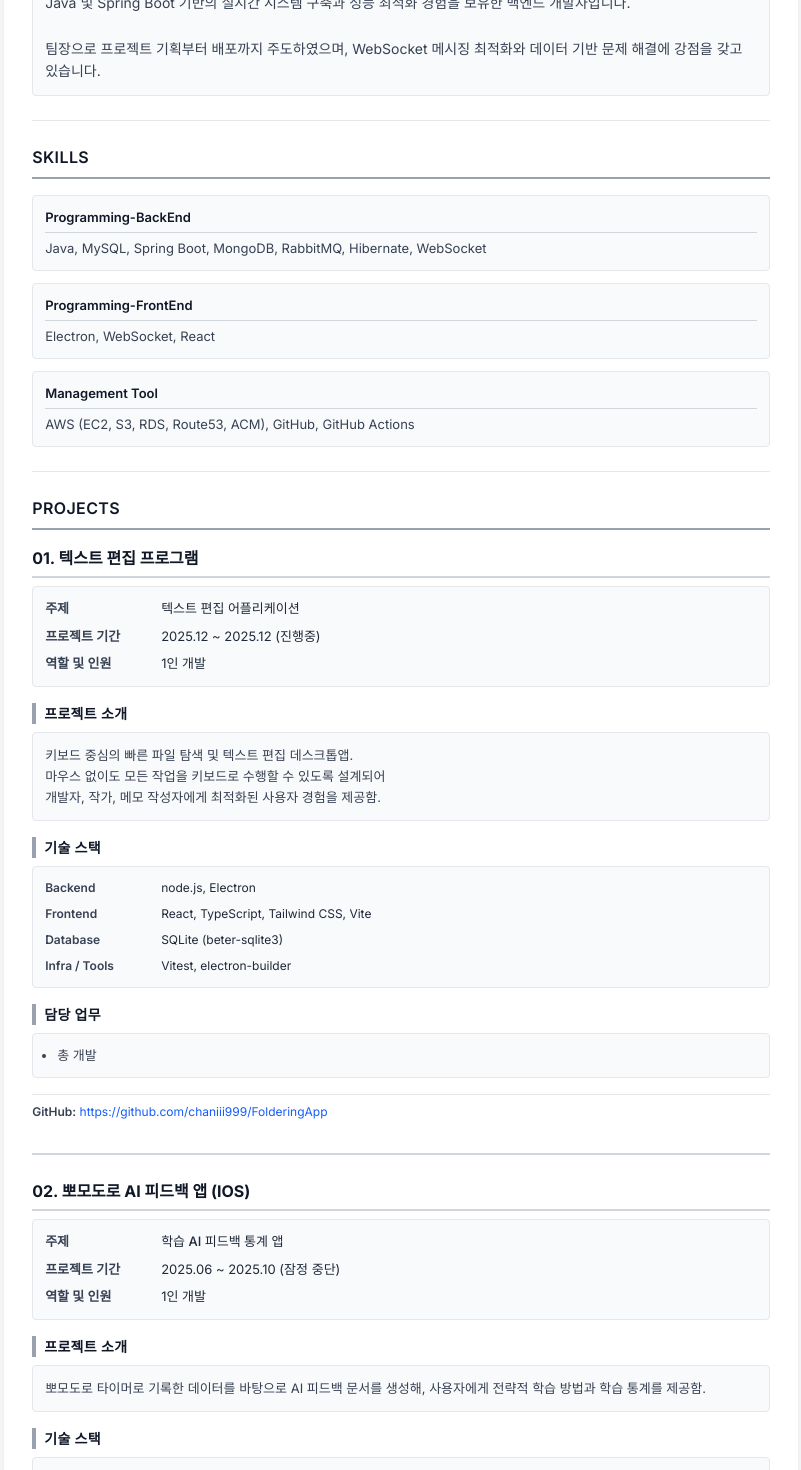
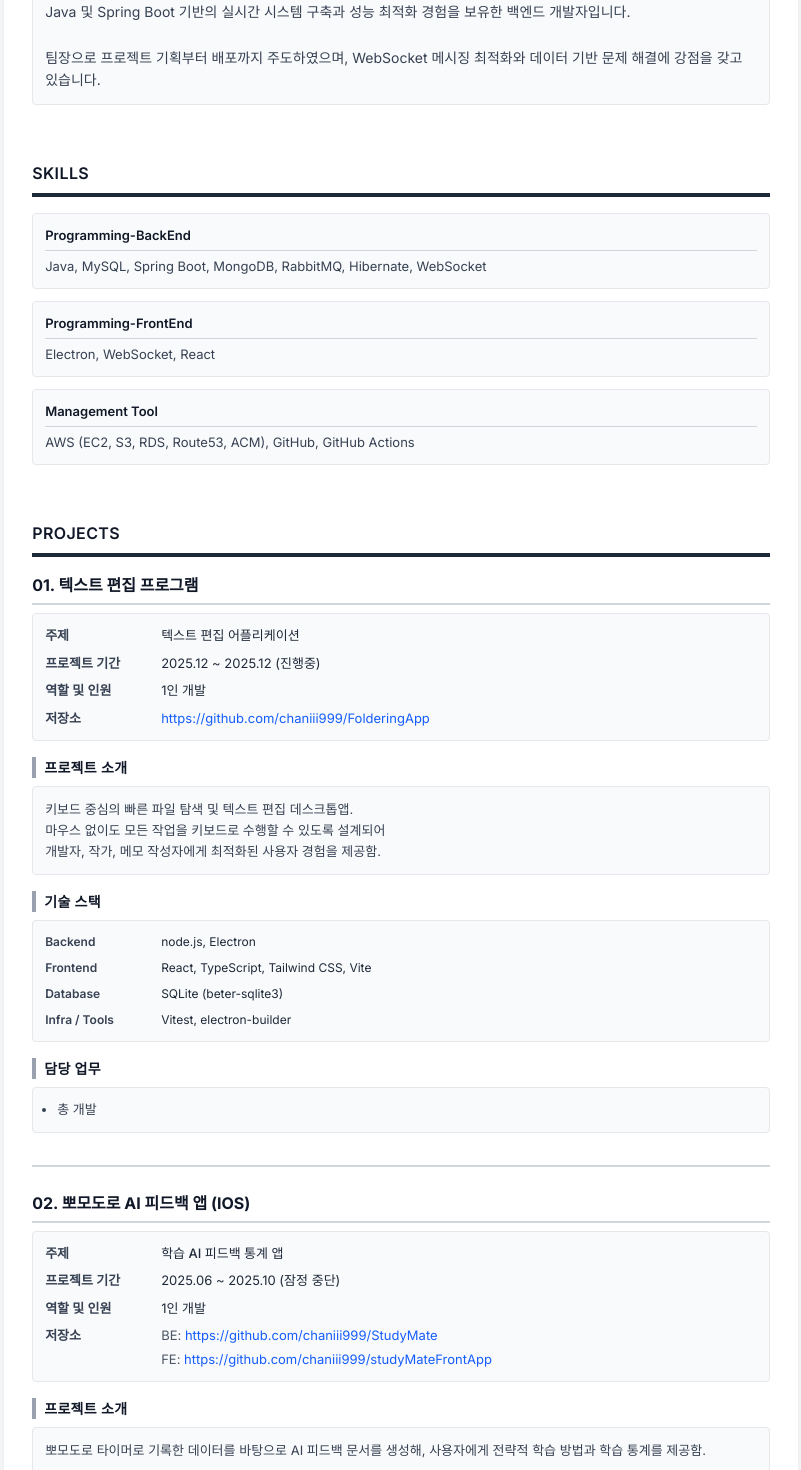
Before and after one commit to chaniii999/Developer-Resume-Template, a React (Vite) app: page / in a window 1280 px wide. Shown: the part 360-1830 px from the top of the page, without its empty margins (239-1040 px from the left). Built offline with nearby package versions, Linux system fonts and the light colour scheme.

Commit message:
Enhance resume components by adding repository links for projects, updating section headers with improved styling, and adjusting layout spacing for better visual consistency. Also, include '/docs' in .gitignore to exclude documentation files.

```diff
--- a/src/app/App.tsx
+++ b/src/app/App.tsx
@@ -13,25 +13,25 @@
         <div className="p-[28px]">
           <Header personalInfo={resumeData.personalInfo} />
 
-          <div className="border-t border-gray-200 mb-6"></div>
+          <div className="h-8"></div>
 
           <Summary summary={resumeData.summary} />
 
-          <div className="border-t border-gray-200 mb-6"></div>
+          <div className="h-8"></div>
 
           <Skills skills={resumeData.skills} />
 
-          <div className="border-t border-gray-200 mb-6"></div>
+          <div className="h-8"></div>
 
           <Projects projects={resumeData.projects} />
 
-          <div className="border-t border-gray-200 mb-6"></div>
+          <div className="h-8"></div>
 
           <Education education={resumeData.education} />
 
           {resumeData.qualifications && resumeData.qualifications.length > 0 && (
             <>
-              <div className="border-t border-gray-200 mb-6"></div>
+              <div className="h-8"></div>
               <Qualifications qualifications={resumeData.qualifications} />
             </>
           )}
--- a/src/app/components/resume/Education.tsx
+++ b/src/app/components/resume/Education.tsx
@@ -7,7 +7,7 @@
 export default function Education({ education }: EducationProps) {
   return (
     <section>
-      <h2 className="text-[16px] font-semibold text-gray-900 mb-4 uppercase tracking-wide border-b-2 border-gray-400 pb-2">
+      <h2 className="text-[16px] font-semibold text-gray-900 mb-4 uppercase tracking-wide border-b-4 border-gray-800 pb-2">
         Education
       </h2>
       <div className="flex flex-col gap-3">
--- a/src/app/components/resume/ProjectItem.tsx
+++ b/src/app/components/resume/ProjectItem.tsx
@@ -24,6 +24,50 @@
 
               <div className="text-gray-700 font-semibold">역할 및 인원</div>
               <div className="text-gray-800">{project.role}</div>
+
+              {project.repository && (
+                <>
+                  <div className="text-gray-700 font-semibold">저장소</div>
+                  <div className="text-gray-800 flex flex-col gap-1">
+                    {project.repository.repo && (
+                      <a
+                        href={project.repository.repo.startsWith('http') ? project.repository.repo : `https://${project.repository.repo}`}
+                        target="_blank"
+                        rel="noopener noreferrer"
+                        className="text-blue-600 hover:text-blue-800 hover:underline"
+                      >
+                        {project.repository.repo}
+                      </a>
+                    )}
+                    {project.repository.backend && (
+                      <div>
+                        <span className="text-gray-600">BE: </span>
+                        <a
+                          href={project.repository.backend.startsWith('http') ? project.repository.backend : `https://${project.repository.backend}`}
+                          target="_blank"
+                          rel="noopener noreferrer"
+                          className="text-blue-600 hover:text-blue-800 hover:underline"
+                        >
+                          {project.repository.backend}
+                        </a>
+                      </div>
+                    )}
+                    {project.repository.frontend && (
+                      <div>
+                        <span className="text-gray-600">FE: </span>
+                        <a
+                          href={project.repository.frontend.startsWith('http') ? project.repository.frontend : `https://${project.repository.frontend}`}
+                          target="_blank"
+                          rel="noopener noreferrer"
+                          className="text-blue-600 hover:text-blue-800 hover:underline"
+                        >
+                          {project.repository.frontend}
+                        </a>
+                      </div>
+                    )}
+                  </div>
+                </>
+              )}
             </div>
           </div>
         </div>
@@ -103,19 +147,6 @@
           </div>
         )}
 
-        {project.github && (
-          <div className="text-[12px] text-gray-600 border-t border-gray-200 pt-2">
-            <span className="font-semibold text-gray-700">GitHub:</span>{' '}
-            <a
-              href={project.github.startsWith('http') ? project.github : `https://${project.github}`}
-              target="_blank"
-              rel="noopener noreferrer"
-              className="text-blue-600 hover:text-blue-800 hover:underline"
-            >
-              {project.github}
-            </a>
-          </div>
-        )}
       </div>
       {!isLast && <div className="border-t-2 border-gray-300 mt-2"></div>}
     </>
--- a/src/app/components/resume/Projects.tsx
+++ b/src/app/components/resume/Projects.tsx
@@ -8,7 +8,7 @@
 export default function Projects({ projects }: ProjectsProps) {
   return (
     <section className="mb-6">
-      <h2 className="text-[16px] font-semibold text-gray-900 mb-4 uppercase tracking-wide border-b-2 border-gray-400 pb-2">
+      <h2 className="text-[16px] font-semibold text-gray-900 mb-4 uppercase tracking-wide border-b-4 border-gray-800 pb-2">
         Projects
       </h2>
 
--- a/src/app/components/resume/Qualifications.tsx
+++ b/src/app/components/resume/Qualifications.tsx
@@ -7,7 +7,7 @@
 export default function Qualifications({ qualifications }: QualificationsProps) {
   return (
     <section>
-      <h2 className="text-[16px] font-semibold text-gray-900 mb-4 uppercase tracking-wide border-b-2 border-gray-400 pb-2">
+      <h2 className="text-[16px] font-semibold text-gray-900 mb-4 uppercase tracking-wide border-b-4 border-gray-800 pb-2">
         Qualifications
       </h2>
       <div className="flex flex-col gap-3">
--- a/src/app/components/resume/Skills.tsx
+++ b/src/app/components/resume/Skills.tsx
@@ -7,7 +7,7 @@
 export default function Skills({ skills }: SkillsProps) {
   return (
     <section className="mb-6">
-      <h2 className="text-[16px] font-semibold text-gray-900 mb-4 uppercase tracking-wide border-b-2 border-gray-400 pb-2">
+      <h2 className="text-[16px] font-semibold text-gray-900 mb-4 uppercase tracking-wide border-b-4 border-gray-800 pb-2">
         Skills
       </h2>
       <div className="flex flex-col gap-3">
--- a/src/app/components/resume/Summary.tsx
+++ b/src/app/components/resume/Summary.tsx
@@ -5,7 +5,7 @@
 export default function Summary({ summary }: SummaryProps) {
   return (
     <section className="mb-6">
-      <h2 className="text-[16px] font-semibold text-gray-900 mb-4 uppercase tracking-wide border-b-2 border-gray-400 pb-2">
+      <h2 className="text-[16px] font-semibold text-gray-900 mb-4 uppercase tracking-wide border-b-4 border-gray-800 pb-2">
         Summary
       </h2>
       <div className="bg-gray-50 border border-gray-200 rounded-sm">
--- a/src/data/resume.ts
+++ b/src/data/resume.ts
@@ -30,6 +30,11 @@
   subject: string;
   period: string;
   role: string;
+  repository?: {
+    backend?: string;
+    frontend?: string;
+    repo?: string;
+  };
   description: string;
   techStack: {
     backend?: string;
@@ -39,7 +44,6 @@
   };
   responsibilities: string[];
   achievements?: string[];
-  github?: string;
 }
 
 export interface Education {
@@ -114,6 +118,9 @@
       subject: '텍스트 편집 어플리케이션',
       period: '2025.12 ~ 2025.12 (진행중)',
       role: '1인 개발',
+      repository: {
+        repo: 'https://github.com/chaniii999/FolderingApp',
+      },
       description: `키보드 중심의 빠른 파일 탐색 및 텍스트 편집 데스크톱앱.
 마우스 없이도 모든 작업을 키보드로 수행할 수 있도록 설계되어
 개발자, 작가, 메모 작성자에게 최적화된 사용자 경험을 제공함.`,
@@ -126,13 +133,16 @@
       responsibilities: [
         '총 개발',
       ],
-      github: 'https://github.com/chaniii999/FolderingApp',
     },
     {
       title: '02. 뽀모도로 AI 피드백 앱 (IOS)',
       subject: '학습 AI 피드백 통계 앱',
       period: '2025.06 ~ 2025.10 (잠정 중단)',
       role: '1인 개발',
+      repository: {
+        backend: 'https://github.com/chaniii999/StudyMate',
+        frontend: 'https://github.com/chaniii999/studyMateFrontApp',
+      },
       description: `뽀모도로 타이머로 기록한 데이터를 바탕으로 AI 피드백 문서를 생성해, 사용자에게 전략적 학습 방법과 학습 통계를 제공함.`,
       techStack: {
         backend: 'Java, Spring Boot, JPA',
@@ -143,7 +153,6 @@
       responsibilities: [
         '총 개발',
       ],
-      github: 'https://github.com/chaniii999/StudyMate',
     },
     {
       title: '03. 커뮤니티 메신저 어플 프로젝트',
@@ -176,6 +185,10 @@
       subject: '캘린더 푸시알림 앱(EveryPlan)',
       period: '2025.08.14 ~ 2025.08.24 (10일)',
       role: '풀스택 1인',
+      repository: {
+        backend: 'https://github.com/chaniii999/calendar',
+        frontend: 'https://github.com/chaniii999/calendar-front',
+      },
       description: `EveryPlan은 기본적인 프론트엔드, 백엔드, CI/CD 규격화를 위해 만들어졌습니다.
 중요 기능으로는 푸시알림으로,
 일정 시작시간 지정을 통해 정해진 시간에 푸시알람을 받을 수 있습니다.`,
@@ -191,13 +204,15 @@
         '프론트엔드, 백엔드 구현',
         'AWS CLOUD를 통해 웹사이트 운영',
       ],
-      github: 'https://github.com/chaniii999/calendar',
     },
     {
       title: '05. DayLongCafe 단골왕 이벤트 배너 (실서비스)',
       subject: '무인 카페 단골왕 랭킹',
       period: '2025.02 - 2025.03',
       role: 'BE 담당, FE 1인 (총 2명)',
+      repository: {
+        repo: 'https://github.com/chanii999/DayLongCafe',
+      },
       description: `한 달간 무인 카페의 음료 구매 횟수를 집계하여
 상위 고객에게 리워드를 제공하는 단골 고객 랭킹 시스템을 구축.
 
@@ -220,7 +235,6 @@
         '회원별 소비 변화를 분석 결과, 중앙값 기준 2.39배, 평균 2.72배, 상위 10% 고객은 5.98배까지 증가',
         '단기 프로모션을 통해 기존 고객의 재방문 유도 및 충성 고객 소비 확대에 성공',
       ],
-      github: 'https://github.com/chaniii999/DayLongCafe',
     },
   ],
   // ============================================
```
Also changed, not shown: 1 other file (tests, documents, lock files or other folders).
